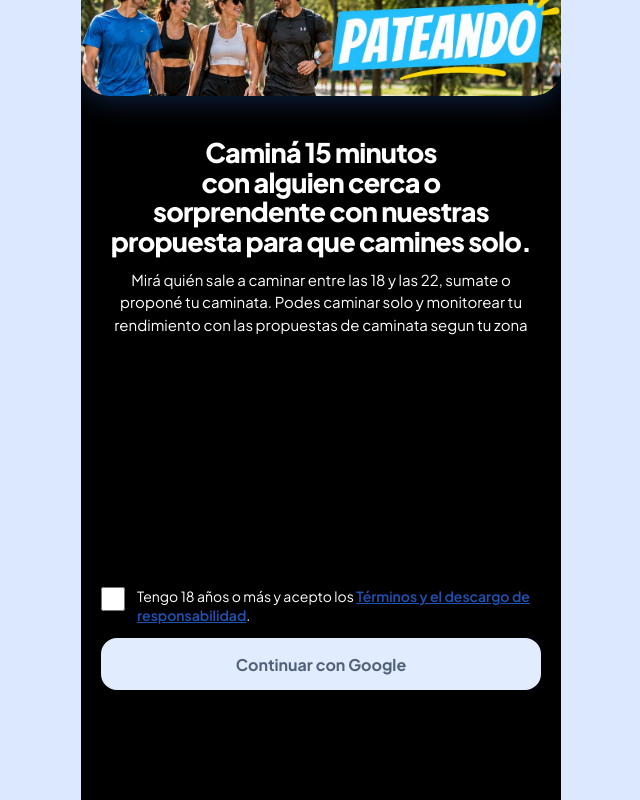
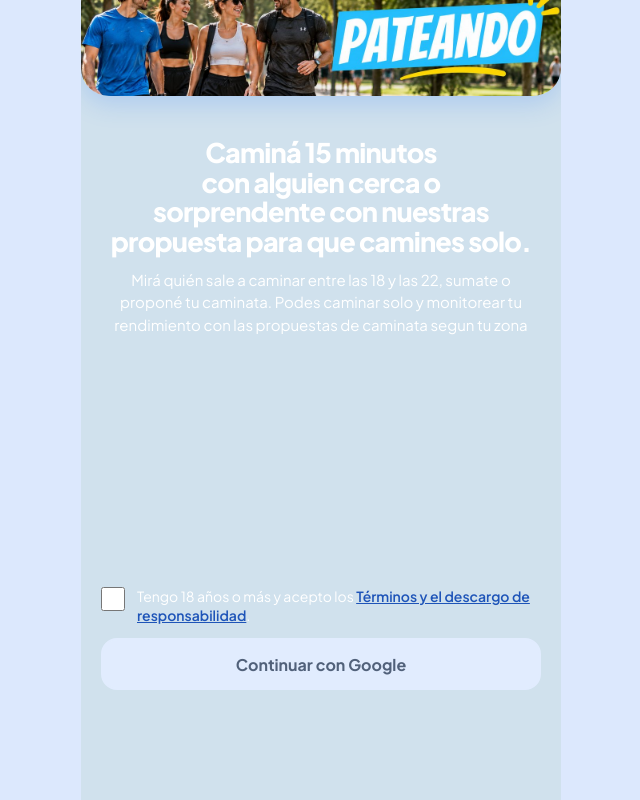
Before and after one commit to DanielGalanRomano/paseando, a plain HTML site: page index.html in a window 1280 px wide. Shown: the whole page, without its empty margins (319-959 px from the left). Drawn offline with nearby package versions, Linux system fonts and the light colour scheme.

Commit message:
Update index.html

```diff
--- a/index.html
+++ b/index.html
@@ -20,7 +20,7 @@ html,body{margin:0;height:100%;background:#DCE8FD;font-family:'Plus Jakarta Sans
 #app{position:relative;max-width:480px;height:100%;margin:0 auto;background:var(--bg);overflow:hidden}
 #hdr{position:absolute;top:0;left:0;right:0;height:0;z-index:6}
 #menuBtn{position:absolute;right:12px;top:calc(env(safe-area-inset-top,0px) + 10px);width:46px;height:46px;border:0;border-radius:23px;background:rgba(11,20,38,.4);display:none;align-items:center;justify-content:center;cursor:pointer;padding:0;z-index:8}
-.screen{background: black; position:absolute;inset:0;overflow-y:auto;padding:calc(env(safe-area-inset-top) + 0px) 20px calc(env(safe-area-inset-bottom) + 110px)}
+.screen{background: #d0e1ed; position:absolute;inset:0;overflow-y:auto;padding:calc(env(safe-area-inset-top) + 24px) 20px calc(env(safe-area-inset-bottom) + 110px)}
 h1{margin:0;font-size:30px;font-weight:800;line-height:1.1;letter-spacing:-.03em} h2{margin:0 0 10px;font-size:18px;font-weight:700;letter-spacing:-.02em}
 p{margin:0;line-height:1.5} a{color:var(--c2);font-weight:600} .mut{color:var(--mut);font-size:13px}
 .col{display:flex;flex-direction:column;gap:22px} .g12{display:flex;flex-direction:column;gap:12px} .row{display:flex;align-items:center;gap:12px}
```
